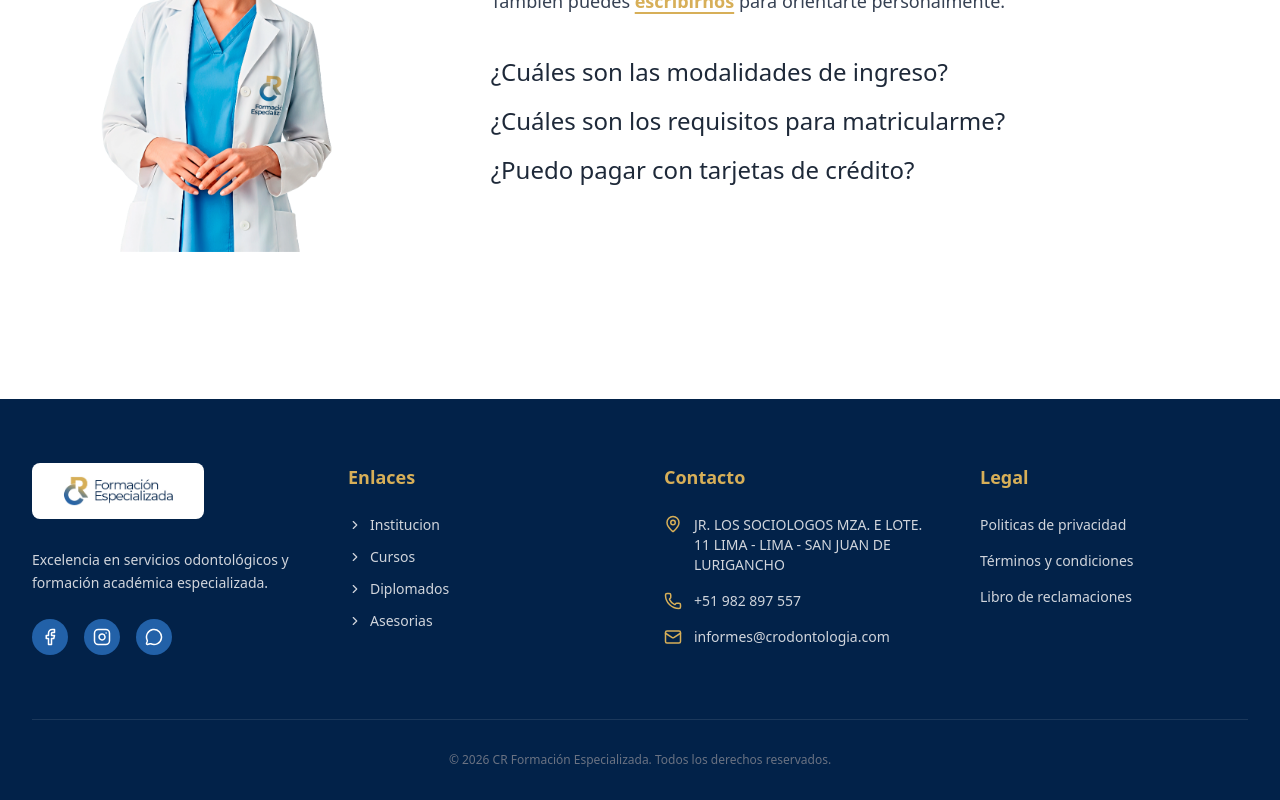
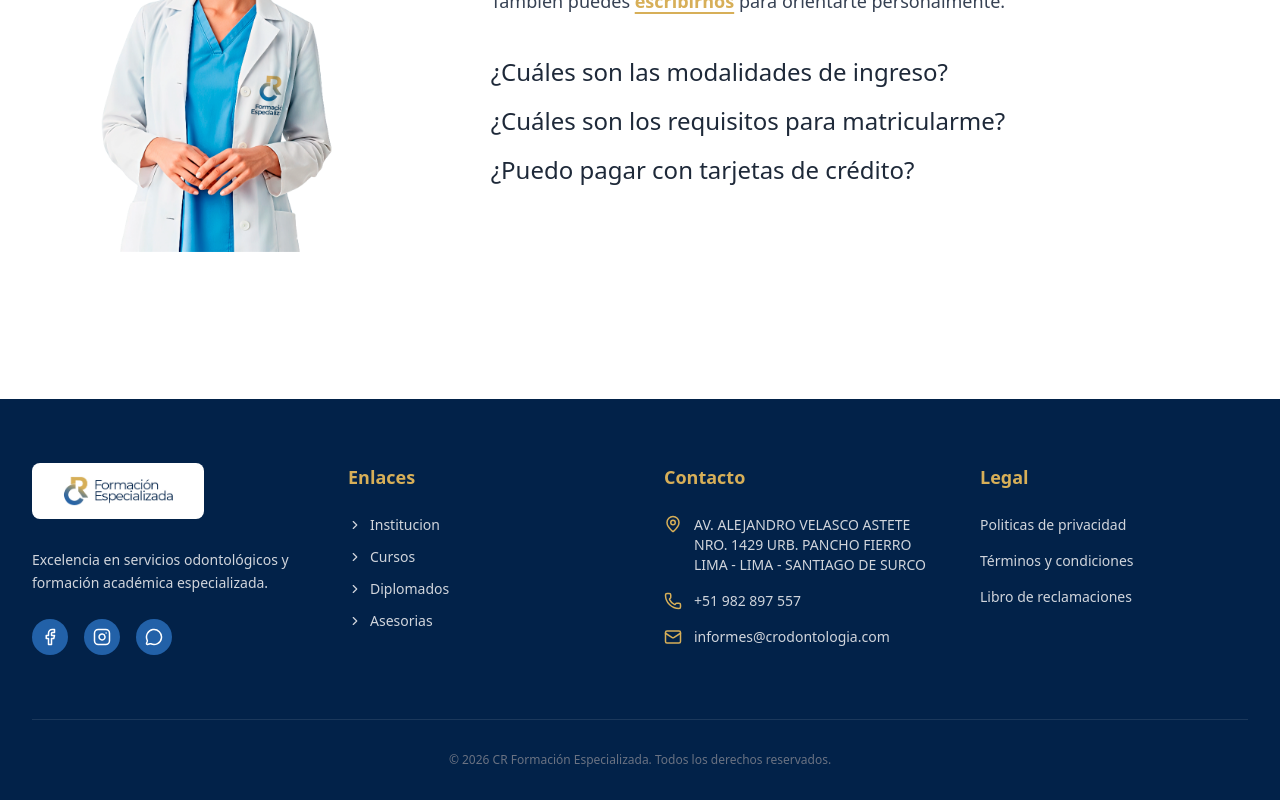
Before and after one commit to CR-Odontologia/Landing-Page, a Next.js app: page / in a window 1280 px wide. Shown: the part 2423-3223 px from the top of the page. Built offline with nearby package versions, Linux system fonts and the light colour scheme.

Commit message:
feat: change company location in footer

```diff
--- a/src/components/sections/Footer.tsx
+++ b/src/components/sections/Footer.tsx
@@ -62,7 +62,7 @@ const Footer = () => {
                         <ul className="space-y-4">
                             <li className="flex items-start gap-3 text-sm text-gray-300">
                                 <MapPin size={18} className="text-[#d7af58] shrink-0" />
-                                <span>JR. LOS SOCIOLOGOS MZA. E LOTE. 11 LIMA - LIMA - SAN JUAN DE LURIGANCHO</span>
+                                <span>AV. ALEJANDRO VELASCO ASTETE NRO. 1429 URB. PANCHO FIERRO LIMA - LIMA - SANTIAGO DE SURCO</span>
                             </li>
                             <li className="flex items-center gap-3 text-sm text-gray-300">
                                 <Phone size={18} className="text-[#d7af58]" />
```
